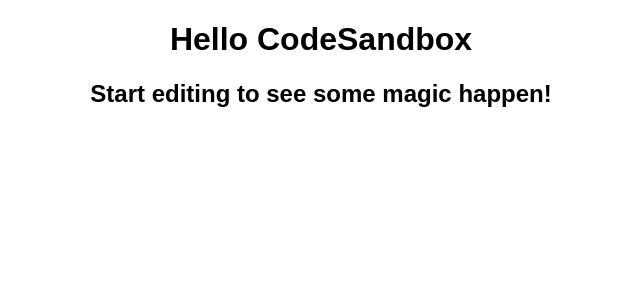
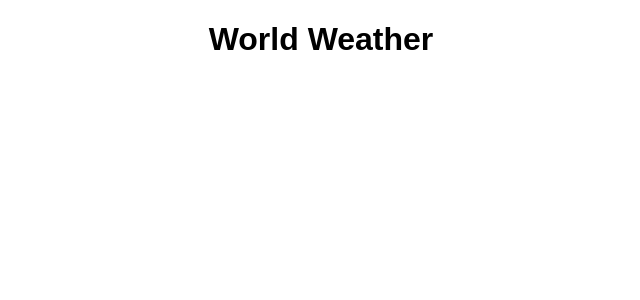
Before and after one commit to yuna1001/react-learning, a React (Create React App) app: page / in a window 1280 px wide. Shown: the top 300 px of the page, without its empty margins (319-959 px from the left). Built offline with nearby package versions, Linux system fonts and the light colour scheme.

Commit message:
[Add]タイトル

```diff
--- a/src/App.js
+++ b/src/App.js
@@ -1,10 +1,10 @@
+import Title from "./components/Title";
 import "./styles.css";
 
 export default function App() {
   return (
     <div className="App">
-      <h1>Hello CodeSandbox</h1>
-      <h2>Start editing to see some magic happen!</h2>
+      <Title />
     </div>
   );
 }
--- /dev/null
+++ b/src/components/Title.js
@@ -0,0 +1,7 @@
+const Title = () => {
+    return (
+        <h1>World Weather</h1>
+    );
+};
+
+export default Title;
```
Also changed, not shown: src/styles.css (line endings or trailing spaces), 1 other file (tests, documents, lock files or other folders).
